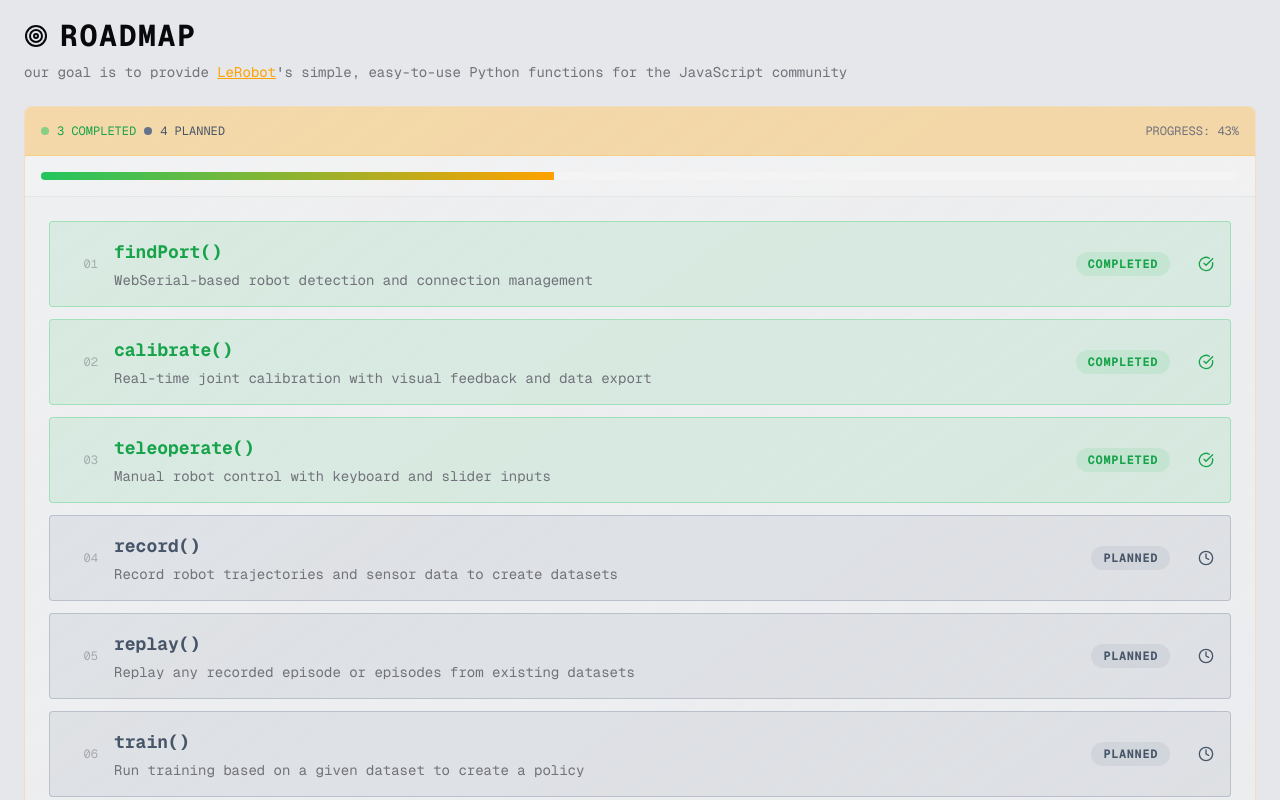
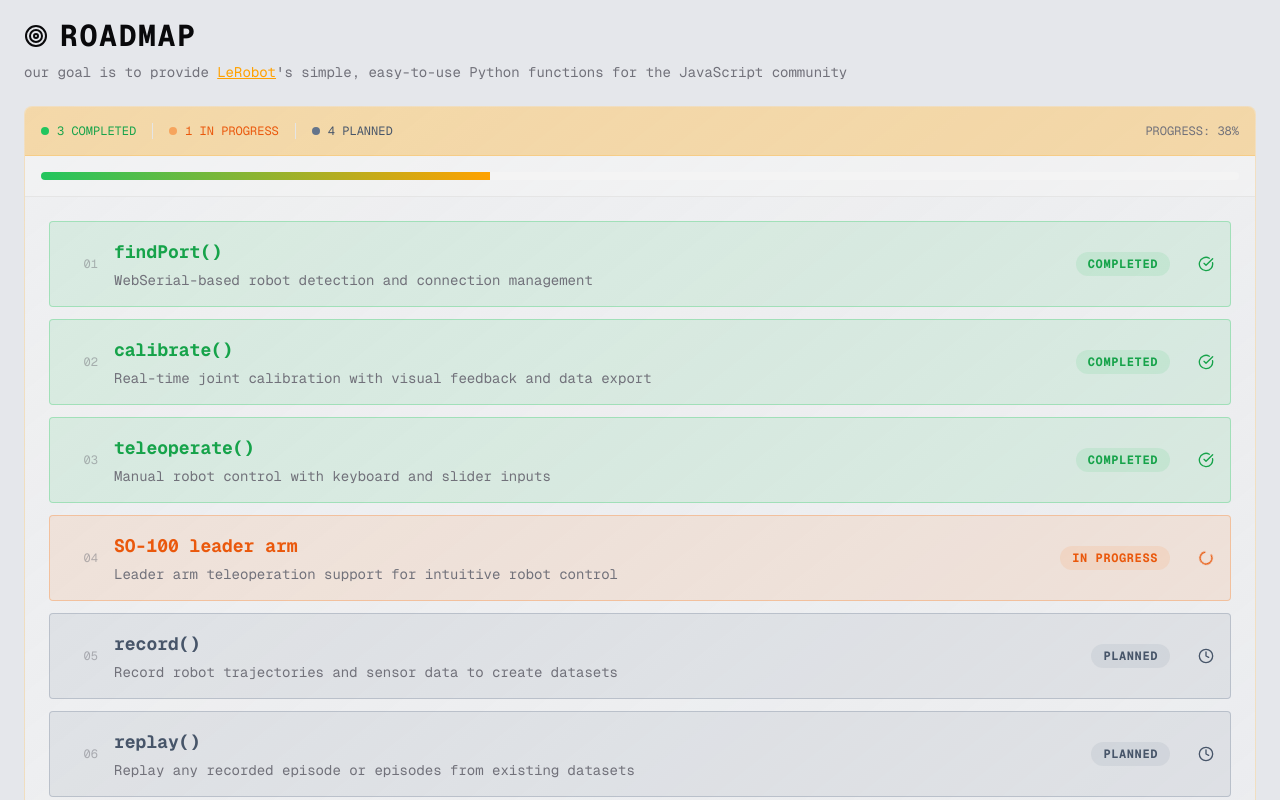
Before and after one commit to TimPietrusky/lerobot.js, a React (Vite) app in the folder examples/cyberpunk-standalone/: page / in a window 1280 px wide. Shown: the part 4420-5220 px from the top of the page. Built offline with nearby package versions, Linux system fonts and the light colour scheme.

Commit message:
feat(roadmap): added "in progress";

```diff
--- a/examples/cyberpunk-standalone/src/components/roadmap-section.tsx
+++ b/examples/cyberpunk-standalone/src/components/roadmap-section.tsx
@@ -1,12 +1,12 @@
 "use client";
-import { CheckCircle, Clock, Target, Github } from "lucide-react";
+import { CheckCircle, Clock, Loader2, Target, Github } from "lucide-react";
 import { Badge } from "@/components/ui/badge";
 import { cn } from "@/lib/utils";
 
 interface RoadmapItem {
   title: string;
   description: string;
-  status: "completed" | "planned";
+  status: "completed" | "in_progress" | "planned";
 }
 
 const roadmapItems: RoadmapItem[] = [
@@ -25,6 +25,11 @@ const roadmapItems: RoadmapItem[] = [
     title: "teleoperate",
     description: "Manual robot control with keyboard and slider inputs",
     status: "completed",
+  },
+  {
+    title: "SO-100 leader arm",
+    description: "Leader arm teleoperation support for intuitive robot control",
+    status: "in_progress",
   },
   {
     title: "record",
@@ -59,6 +64,14 @@ const statusConfig = {
     bgColor: "bg-green-500/10 dark:bg-green-400/5",
     borderColor: "border-green-500/30 dark:border-green-400/20",
   },
+  in_progress: {
+    icon: Loader2,
+    label: "IN PROGRESS",
+    dotColor: "bg-orange-500 dark:bg-orange-400",
+    textColor: "text-orange-600 dark:text-orange-400",
+    bgColor: "bg-orange-500/10 dark:bg-orange-400/5",
+    borderColor: "border-orange-500/30 dark:border-orange-400/20",
+  },
   planned: {
     icon: Clock,
     label: "PLANNED",
@@ -72,6 +85,9 @@ const statusConfig = {
 export function RoadmapSection() {
   const completedCount = roadmapItems.filter(
     (item) => item.status === "completed"
+  ).length;
+  const inProgressCount = roadmapItems.filter(
+    (item) => item.status === "in_progress"
   ).length;
   const totalCount = roadmapItems.length;
 
@@ -101,15 +117,27 @@ export function RoadmapSection() {
         <div className="bg-primary/30 dark:bg-primary/10 border-b border-primary/20 p-4">
           <div className="flex items-center justify-between">
             <div className="flex items-center gap-4">
+              <div className="flex items-center gap-4">
                 <div className="flex items-center gap-2">
-                <div className="w-2 h-2 bg-green-500 dark:bg-green-400 rounded-full animate-pulse"></div>
+                  <div className="w-2 h-2 bg-green-500 dark:bg-green-400 rounded-full"></div>
                   <span className="text-green-600 dark:text-green-400 text-xs">
                     {completedCount} COMPLETED
                   </span>
+                </div>
+                <div className="w-px h-4 bg-border dark:bg-white/10"></div>
+                <div className="flex items-center gap-2">
+                  <div className="w-2 h-2 bg-orange-500 dark:bg-orange-400 rounded-full animate-pulse"></div>
+                  <span className="text-orange-600 dark:text-orange-400 text-xs">
+                    {inProgressCount} IN PROGRESS
+                  </span>
+                </div>
+                <div className="w-px h-4 bg-border dark:bg-white/10"></div>
+                <div className="flex items-center gap-2">
                   <div className="w-2 h-2 bg-slate-500 dark:bg-muted-foreground rounded-full"></div>
                   <span className="text-slate-600 dark:text-muted-foreground text-xs">
-                  {totalCount - completedCount} PLANNED
+                    {totalCount - completedCount - inProgressCount} PLANNED
                   </span>
+                </div>
               </div>
             </div>
             <div className="text-xs text-muted-foreground">
@@ -152,7 +180,8 @@ export function RoadmapSection() {
                   {/* Content */}
                   <div className="flex-1 min-w-0">
                     <h4 className={cn("font-bold text-lg", config.textColor)}>
-                      {item.title}()
+                      {item.title}
+                      {item.title !== "SO-100 leader arm" ? "()" : ""}
                     </h4>
                     <p className="text-muted-foreground text-sm mt-1">
                       {item.description}
@@ -175,7 +204,8 @@ export function RoadmapSection() {
                   <StatusIcon
                     className={cn(
                       "w-4 h-4 flex-shrink-0 ml-3",
-                      config.textColor
+                      config.textColor,
+                      item.status === "in_progress" && "animate-spin"
                     )}
                   />
                 </div>
```
Lines whose indentation alone changed are shown as unchanged.
